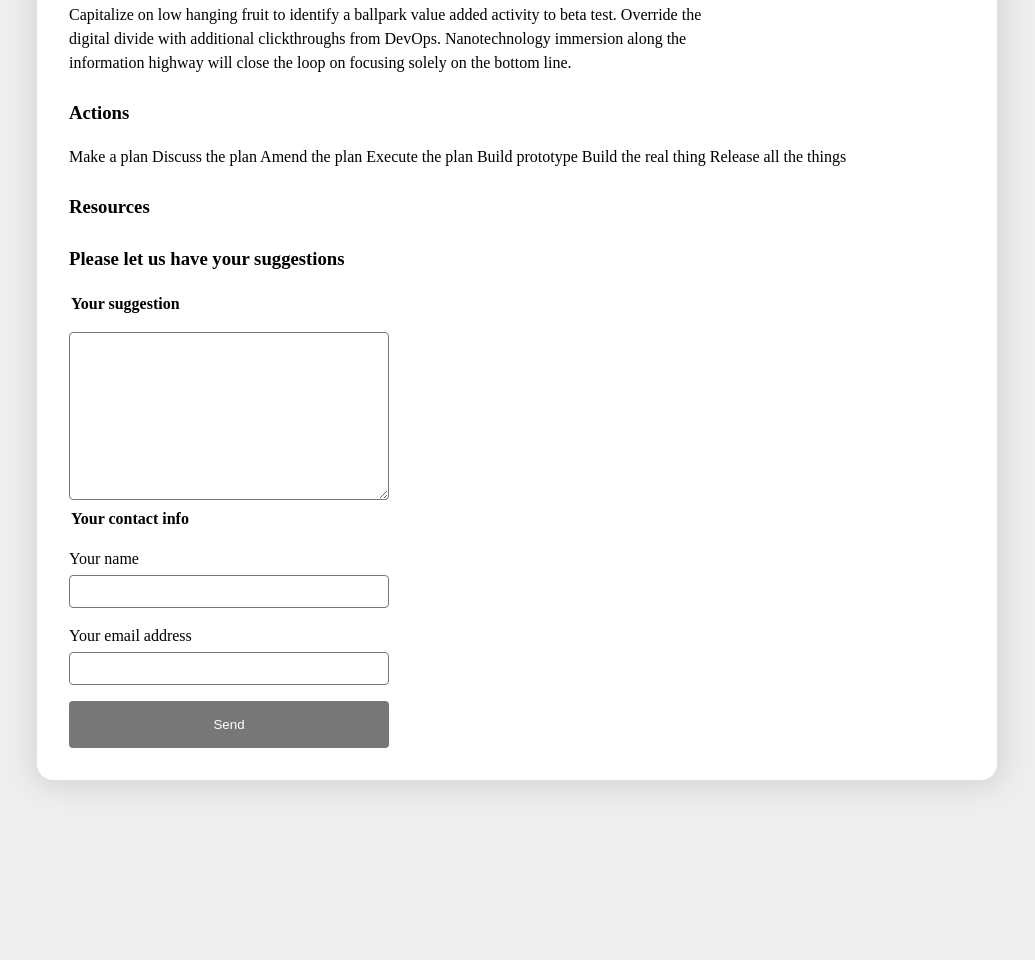
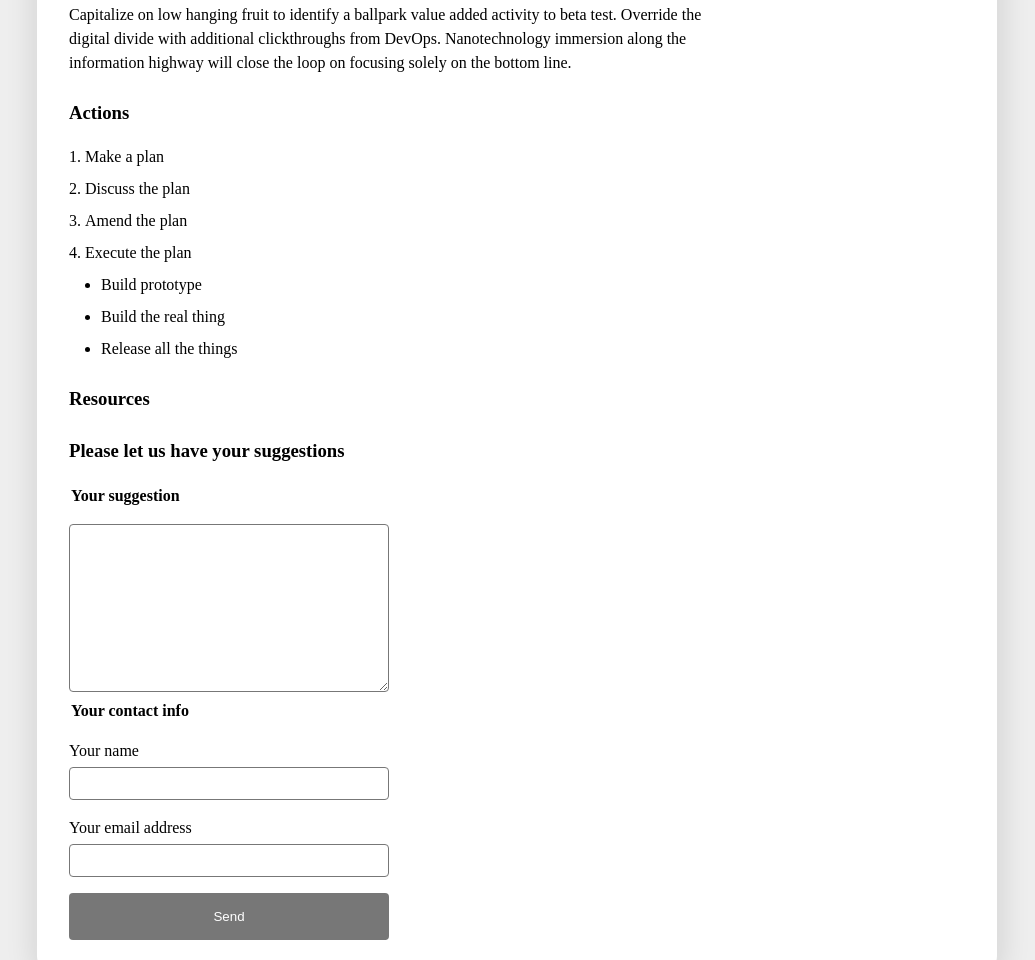
Before and after one commit to SRferrero/html-css-workshop, a website built with Parcel: page src/index.html in a window 1280 px wide. Shown: the part 698-1658 px from the top of the page, without its empty margins (123-1158 px from the left). Before the commit the page ends 1526 px from the top, so only its background shows below. Built offline with nearby package versions, Linux system fonts and the light colour scheme.

Commit message:
chore: fixed e4

```diff
--- a/src/index.html
+++ b/src/index.html
@@ -75,19 +75,19 @@
       <h3>
         Actions
       </h3>
-<!-- There are 2 types of lists, ordered and unordered, and the class for the style are: class="unordered-list"  class="ordered-list"-->
-      <!-- one type of list -->
-      <!-- list items class is class="unordered-list__item">  or  class="unordered-list__item"-->
-        Make a plan
-        Discuss the plan
-        Amend the plan
-        Execute the plan
-          <!-- open second list -->
-            Build prototype
-            Build the real thing
-            Release all the things
-          <!-- close second list -->
-      <!-- close first list -->
+
+      <ol class="ordered-list">
+        <li class="ordered-list__item">Make a plan</li>
+        <li class="ordered-list__item">Discuss the plan</li>
+        <li class="ordered-list__item">Amend the plan</li>
+        <li class="ordered-list__item">Execute the plan
+          <ul class="unordered-list">
+            <li class="unordered-list__item">Build prototype</li>
+            <li class="unordered-list__item">Build the real thing</li>
+            <li class="unordered-list__item">Release all the things</li>
+          </ul>
+        </li>
+      </ol>
 
       <h3>
         Resources
```
